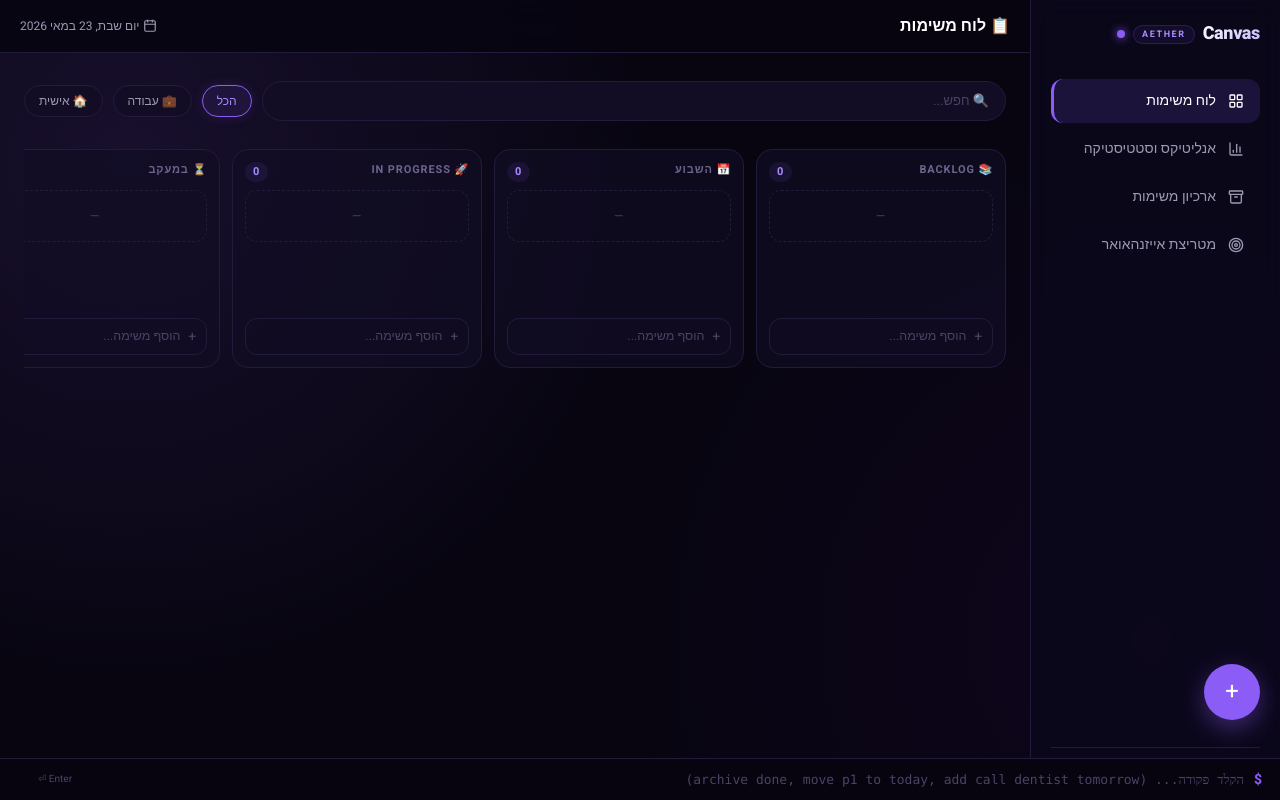
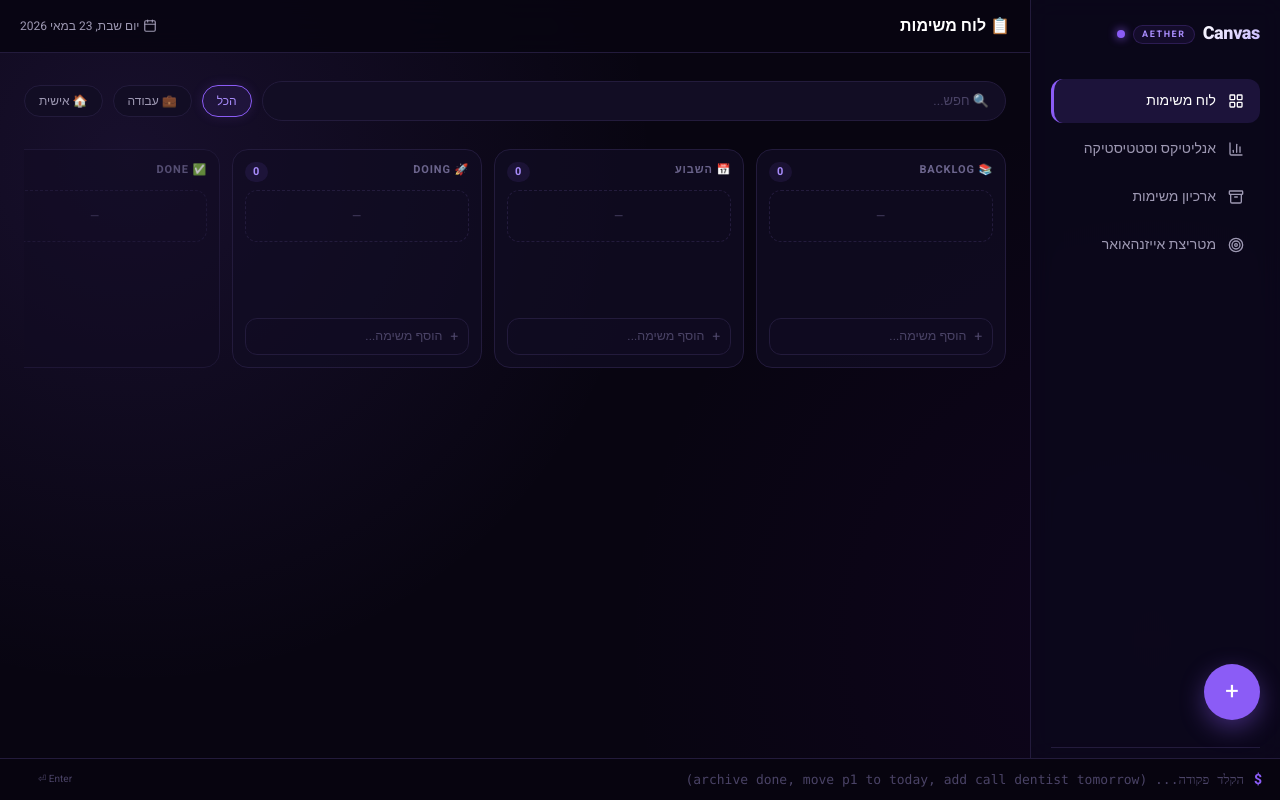
Before and after one commit to andrewvlk88/task-canvas, a Flask app: template templates/kanban.html in a window 1280 px wide. Run offline with Flask 3, Linux system fonts and the light colour scheme; the template is opened without the code that fills it, so the values that code supplies are empty; some libraries are stand-ins or nearby versions.

Commit message:
Hermes: 4 עמודות — Backlog, השבוע, Doing, Done (ביטול In Progress + במעקב)
- בקשת המשתמש: 5 עמודות הרגישו מבלבלות — Doing אחד במקום In Progress + Waiting
- DB migrated: 20 כרטיסים עברו ל-doing
- LLM prompts + fallback logic מעודכנים ל-4 עמודות

```diff
--- a/app.py
+++ b/app.py
@@ -592,12 +592,12 @@ Task: {content}
 
 Andrew: works at Rubrik (cyber/cloud data protection), lives in Rosh HaAyin, wife Liron, kids Ari (5.5) and Adam (2.5).
 Return ONLY a JSON object with these fields (no other text):
-{{"tag": "עבודה"|"אישית"|"", "priority": 1-5, "column": "backlog"|"week"|"inprogress"|"waiting", "due_date": "YYYY-MM-DD or null"}}
+{{"tag": "עבודה"|"אישית"|"", "priority": 1-5, "column": "backlog"|"week"|"doing"|"done", "due_date": "YYYY-MM-DD or null"}}
 
 Classification rules:
 - Rubrik, clients, vendors, tech → "עבודה", P2
 - Family, home, kids, errands, health → "אישית", P2-P3
-- "דחוף", "חירום", "ASAP", "עד מחר", "הבוקר" → P1, column "inprogress"
+- "דחוף", "חירום", "ASAP", "עד מחר", "הבוקר" → P1, column "doing"
 - Date mentioned → set due_date; "השבוע" → column "week"
 - Default → column "backlog", P3
 """
@@ -998,15 +998,15 @@ Task: {content}
 
 Andrew: works at Rubrik (cyber/cloud data protection), lives in Rosh HaAyin, wife Liron, kids Ari (5.5) and Adam (2.5).
 Return ONLY a JSON object with these fields (no other text):
-{{"tag": "עבודה"|"אישית"|"", "priority": 1-5, "column": "backlog"|"week"|"inprogress"|"waiting", "due_date": "YYYY-MM-DD or null"}}
+{{"tag": "עבודה"|"אישית"|"", "priority": 1-5, "column": "backlog"|"week"|"doing"|"done", "due_date": "YYYY-MM-DD or null"}}
 
 Classification rules:
 - Rubrik, clients, vendors, tech → "עבודה", P2
 - Family, home, kids, errands, health → "אישית", P2-P3
-- "דחוף", "חירום", "ASAP", "עד מחר", "הבוקר" → P1, column "inprogress"
+- "דחוף", "חירום", "ASAP", "עד מחר", "הבוקר" → P1, column "doing"
 - Date mentioned (e.g. "ביום שלישי", "מחר", "10/06") → set due_date
 - "השבוע" → column "week"
-- "צריך לבדוק", "להתקשר", "לשלוח" → column "inprogress" if urgent, else "week"
+- "צריך לבדוק", "להתקשר", "לשלוח" → column "doing" if urgent, else "week"
 - Default → column "backlog", P3
 """
 
@@ -1062,7 +1062,7 @@ def smart_fallback(content: str) -> dict:
     priority = detect_priority(content)
     column = "backlog"
     if any(k in c for k in ["דחוף", "asap", "עכשיו", "בוקר", "הלילה", "חירום"]):
-        column = "inprogress"
+        column = "doing"
     elif any(k in c for k in ["השבוע", "מחר", "שלישי", "רביעי", "חמישי", "שישי"]):
         column = "week"
     return {"tag": tag, "priority": priority, "column": column, "due_date": None}
--- a/templates/kanban.html
+++ b/templates/kanban.html
@@ -559,8 +559,7 @@ async function fetchBoard() {
     boardData = { columns: [
       {id:'backlog',title:'📚 Backlog',cards:[]},
       {id:'week',title:'📅 השבוע',cards:[]},
-      {id:'inprogress',title:'🚀 In Progress',cards:[]},
-      {id:'waiting',title:'⏳ במעקב',cards:[]},
+      {id:'doing',title:'🚀 Doing',cards:[]},
       {id:'done',title:'✅ Done',cards:[]}
     ]};
   }
```
